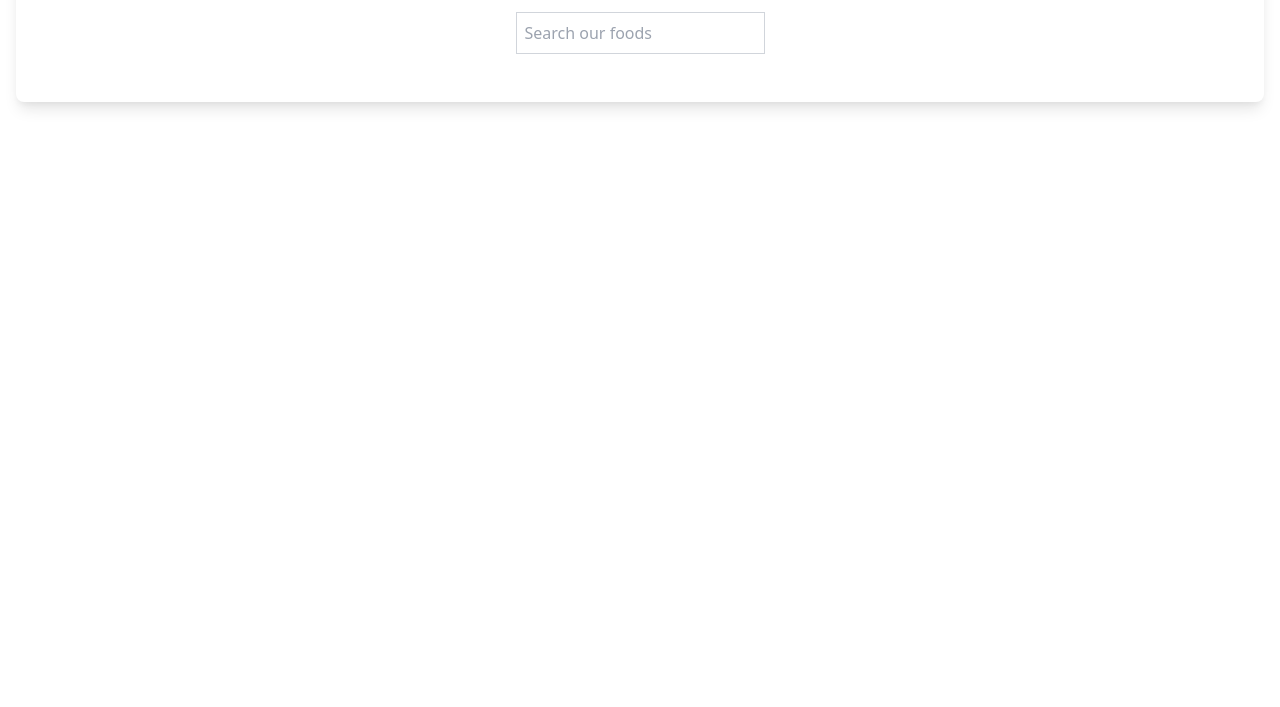
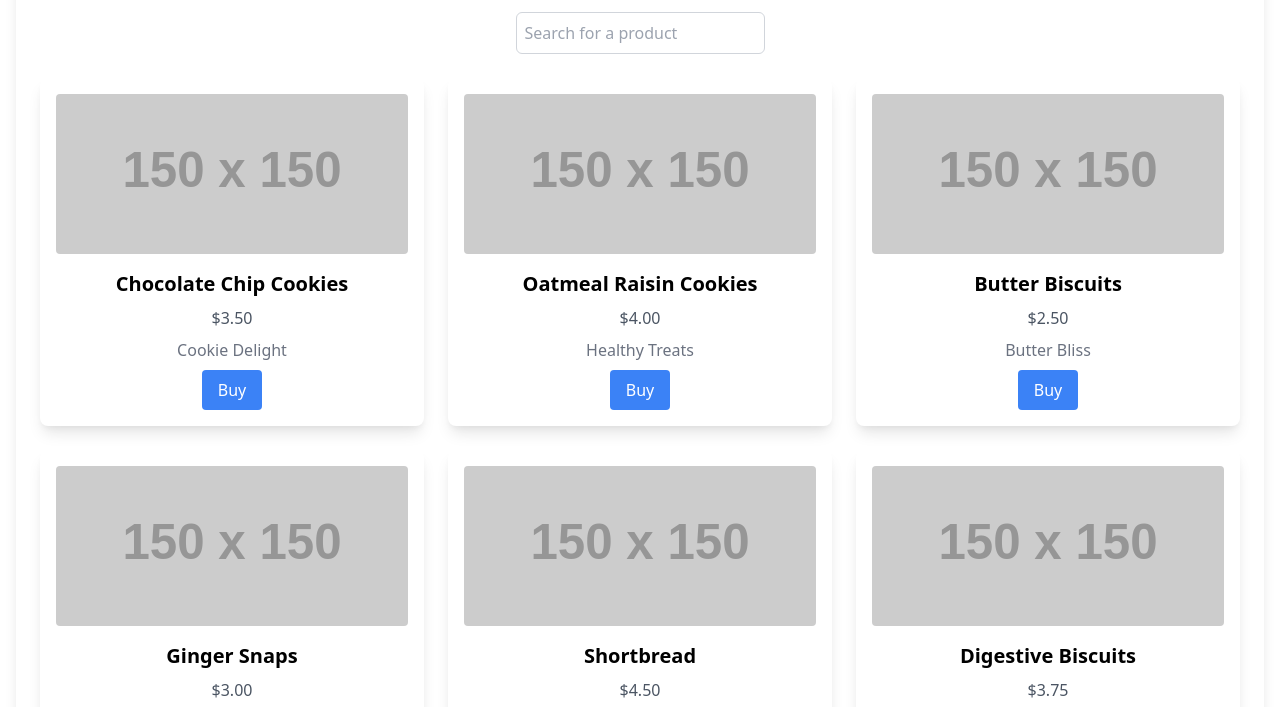
Before and after one commit to arfanovi/JSON-Food-Recipe, a plain HTML site: page index.html in a window 1280 px wide. Shown: the part 80-787 px from the top of the page. Drawn offline with nearby package versions, Linux system fonts and the light colour scheme; placeholder pictures from the web are drawn by us.

Commit message:
Javascript code adding and fetch api call

```diff
--- a/index.html
+++ b/index.html
@@ -26,24 +26,14 @@
         <!-- Foods Api  -->
          <section>
             <div class="container mx-auto p-4">
-                <div class="product-wrapper bg-white p-6 rounded rounded-lg shadow-lg">
-                    <h2 class="text-3xl font-bold mb-4 text-center">Our Products</h2>
-                    <div class="meal-search mb-6 text-center">
-                        <input type="text" class="search-control p-2 border border-gray-300 focus:outline-none" placeholder="Search our foods" name="" id="">
-                    </div>
-                    <div class="grid grid-cols-1 sm:grid-cols-2 md:grid-cols-3 gap-6">
-
-                    </div>
-
+                <div class="product-wrapper bg-white p-6 rounded-lg shadow-lg">
+                  <h2 class="text-3xl font-bold mb-4 text-center">Our Products</h2>
+                  <div class="meal-search mb-6 text-center">
+                    <input type="text" class="search-control p-2 border border-gray-300 rounded-md focus:outline-none" placeholder="Search for a product" id="search-input">
+                  </div>
+                  <div id="product-list" class="grid grid-cols-1 sm:grid-cols-2 md:grid-cols-3 gap-6"></div>
                 </div>
-
-            </div>
-
-
-
-
-
-
+              </div>
          </section>
 
         <!-- New Foods  -->
@@ -71,5 +61,7 @@
         <footer>
 
         </footer>
+
+        <script src="src/script.js"></script>
 </body>
 </html>
--- a/src/script.js
+++ b/src/script.js
@@ -0,0 +1,37 @@
+
+const searchInput = document.getElementById('search-input');
+const productList = document.getElementById('product-list');
+
+// Custom Array or EmptyArray Dynamically including Product
+let products = [];
+
+// fetch product data from the JSON file Dynamically
+fetch('src/biscuits.json')
+.then(res => res.json())
+.then(data => {
+    products = data;
+    displayProducts(products)
+
+})
+.catch(error => console.error("The product fetching Error", error));
+
+
+
+// Dynamic Coding Javascript and Show the product with display
+function displayProducts(products){
+    productList.innerHTML = '';
+    products.forEach(product => {
+        const productDiv = document.createElement('div');
+        productDiv.classList.add('bg-white', 'p-4', 'rounded-lg', 'shadow-lg', 'shadow-md', 'text-center');
+
+        productDiv.innerHTML = `
+        <img src="${product.image}" alt="${product.name}" class="w-full h-40 object-cover mb-4 rounded">
+        <h3 class="text-xl font-semibold mb-2">${product.name}</h3>
+        <p class="text-gray-600 mb-2">${product.price}</p>
+        <p class="text-gray-500 mb-2">${product.company}</p>
+        <button class="buy-btn bg-blue-500 text-white py-2 px-4 rounded hover:bg-blue-600">Buy</button>
+      `;
+
+      productList.appendChild(productDiv);
+    })
+}
```
